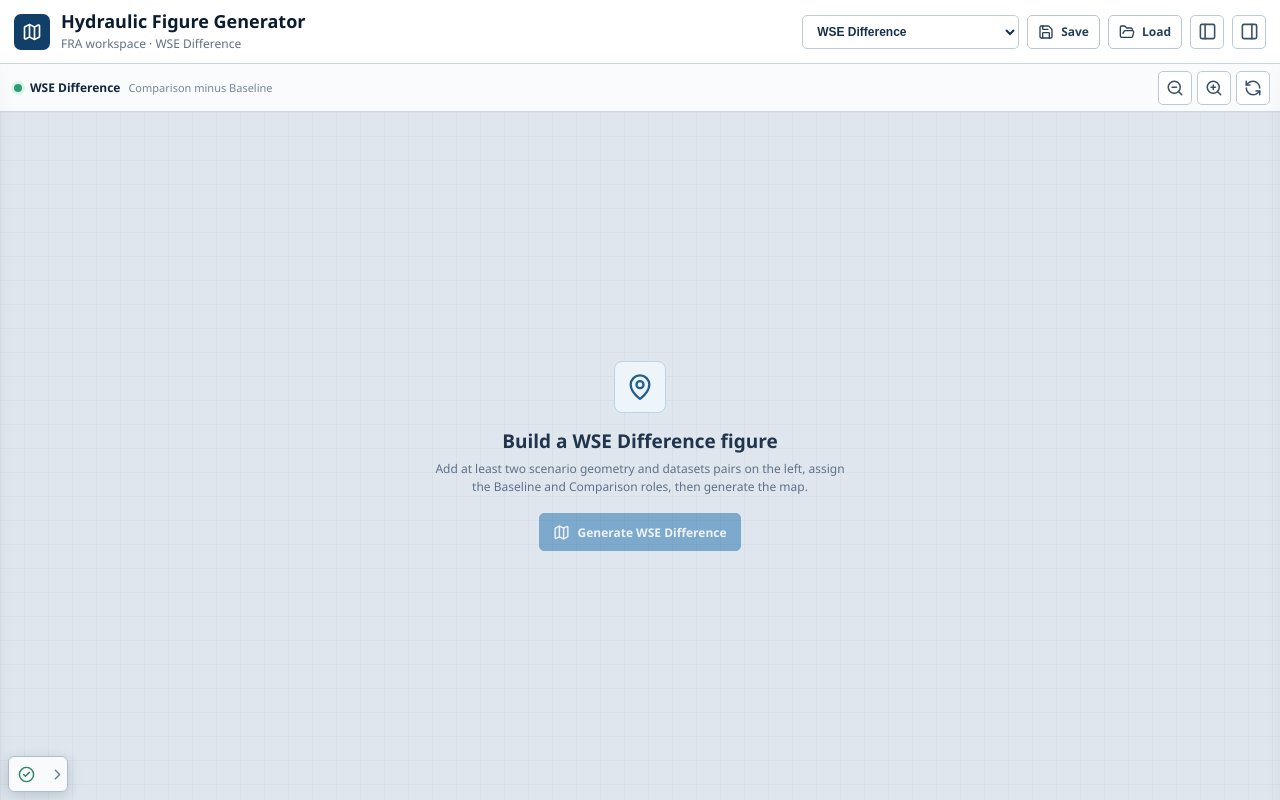
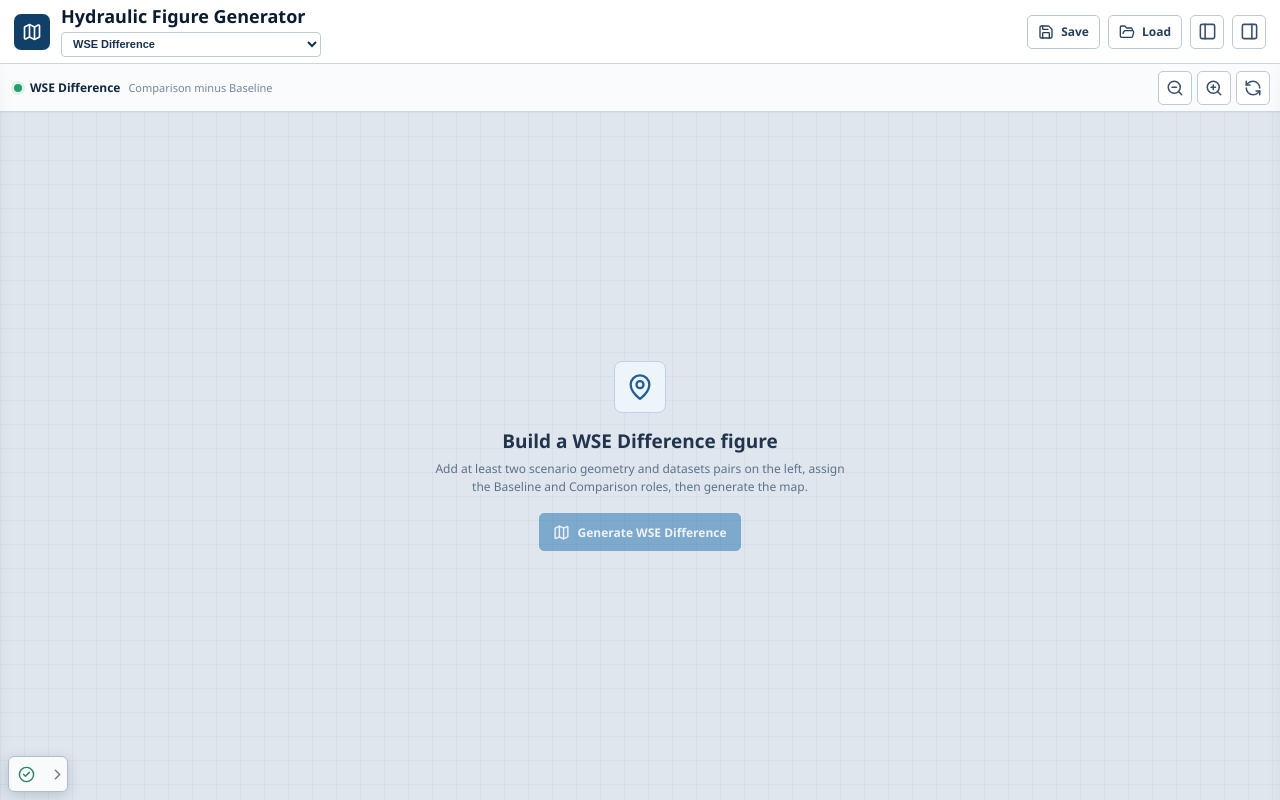
Before and after one commit to jersjar7/Hydraulic-Figure-Generator, a React (Vite) app: page / in a window 1280 px wide. Built offline with nearby package versions, Linux system fonts and the light colour scheme.

Commit message:
Move workspace picker beneath app title

```diff
--- a/src/components/editor/FigureEditorShell.tsx
+++ b/src/components/editor/FigureEditorShell.tsx
@@ -8,8 +8,6 @@ import {
 import type { ReactNode } from 'react'
 
 type Props = {
-  workspaceLabel: string
-  figureLabel: string
   inputsCollapsed: boolean
   leftPanelOpen: boolean
   rightPanelOpen: boolean
@@ -24,8 +22,6 @@ type Props = {
 }
 
 export function FigureEditorShell({
-  workspaceLabel,
-  figureLabel,
   inputsCollapsed,
   leftPanelOpen,
   rightPanelOpen,
@@ -45,15 +41,12 @@ export function FigureEditorShell({
           <div className="brand-mark" aria-hidden="true">
             <Map size={20} />
           </div>
-          <div>
+          <div className="brand-content">
             <h1>Hydraulic Figure Generator</h1>
-            <p>
-              {workspaceLabel} · {figureLabel}
-            </p>
+            {figurePicker}
           </div>
         </div>
         <div className="topbar-actions">
-          {figurePicker}
           <button
             className="button secondary compact"
             type="button"
--- a/src/components/editor/FigureWorkspaceScaffold.tsx
+++ b/src/components/editor/FigureWorkspaceScaffold.tsx
@@ -9,7 +9,6 @@ import {
 import { useSectionTabNavigation } from './useSectionTabNavigation'
 
 type Props<Key extends string> = {
-  workspaceLabel: string
   figureLabel: string
   comparisonDescription: string
   inputsCollapsed: boolean
@@ -38,7 +37,6 @@ type Props<Key extends string> = {
 }
 
 export function FigureWorkspaceScaffold<Key extends string>({
-  workspaceLabel,
   figureLabel,
   comparisonDescription,
   inputsCollapsed,
@@ -72,8 +70,6 @@ export function FigureWorkspaceScaffold<Key extends string>({
 
   return (
     <FigureEditorShell
-      workspaceLabel={workspaceLabel}
-      figureLabel={figureLabel}
       inputsCollapsed={inputsCollapsed}
       leftPanelOpen={leftPanelOpen}
       rightPanelOpen={rightPanelOpen}
--- a/src/features/cross-section/CrossSectionWorkspace.tsx
+++ b/src/features/cross-section/CrossSectionWorkspace.tsx
@@ -350,7 +350,6 @@ export function CrossSectionWorkspace() {
 
   return (
     <FigureWorkspaceScaffold<CrossSectionSettingsSectionKey>
-      workspaceLabel={crossSectionFigure.workspaceLabel}
       figureLabel={crossSectionFigure.label}
       comparisonDescription={`${comparisonLabel} vs ${baselineLabel}`}
       inputsCollapsed={leftCollapsed}
--- a/src/features/figures/FigurePicker.tsx
+++ b/src/features/figures/FigurePicker.tsx
@@ -9,9 +9,9 @@ export function FigurePicker() {
     useHydraulicProjectWorkspace()
   return (
     <label className="figure-picker">
-      <span className="visually-hidden">Figure type</span>
+      <span className="visually-hidden">Workspace</span>
       <select
-        aria-label="Figure type"
+        aria-label="Workspace"
         value={activeFigureId}
         onChange={(event) =>
           setActiveFigureId(event.currentTarget.value as FigureId)
--- a/src/features/wse-difference/WseDifferenceWorkspace.tsx
+++ b/src/features/wse-difference/WseDifferenceWorkspace.tsx
@@ -351,7 +351,6 @@ export function WseDifferenceWorkspace() {
 
   return (
     <FigureWorkspaceScaffold<SettingsSectionKey>
-      workspaceLabel={ACTIVE_FIGURE.workspaceLabel}
       figureLabel={ACTIVE_FIGURE.label}
       comparisonDescription={`${comparisonLabel} minus ${baselineLabel}`}
       inputsCollapsed={leftCollapsed}
--- a/src/styles/responsive.css
+++ b/src/styles/responsive.css
@@ -75,8 +75,10 @@
     white-space: normal;
   }
 
-  .brand p {
-    display: none;
+  .figure-picker select {
+    width: min(150px, 39vw);
+    height: 24px;
+    font-size: 10px;
   }
 
   .topbar-actions .button {
--- a/src/styles/shell.css
+++ b/src/styles/shell.css
@@ -23,6 +23,14 @@
   gap: 11px;
 }
 
+.brand-content {
+  min-width: 0;
+  display: flex;
+  flex-direction: column;
+  align-items: flex-start;
+  gap: 3px;
+}
+
 .brand-mark {
   width: 36px;
   height: 36px;
@@ -35,7 +43,6 @@
 }
 
 .brand h1,
-.brand p,
 .sidebar-heading h2,
 .map-empty h2 {
   letter-spacing: 0;
@@ -47,12 +54,6 @@
   font-size: 18px;
   line-height: 1.2;
   font-weight: 720;
-}
-
-.brand p {
-  margin: 2px 0 0;
-  color: var(--muted);
-  font-size: 12px;
 }
 
 .topbar-actions {
@@ -74,14 +75,14 @@
 }
 
 .figure-picker select {
-  max-width: 220px;
-  height: 34px;
-  padding: 0 30px 0 10px;
+  width: min(260px, 42vw);
+  height: 25px;
+  padding: 0 26px 0 7px;
   color: #17314d;
   background: #ffffff;
   border: 1px solid #bfcbd7;
-  border-radius: 5px;
-  font: 650 12px Arial, sans-serif;
+  border-radius: 4px;
+  font: 650 11px Arial, sans-serif;
 }
 
 .sidebar {
```
Also changed, not shown: 2 other files (tests, documents, lock files or other folders).
